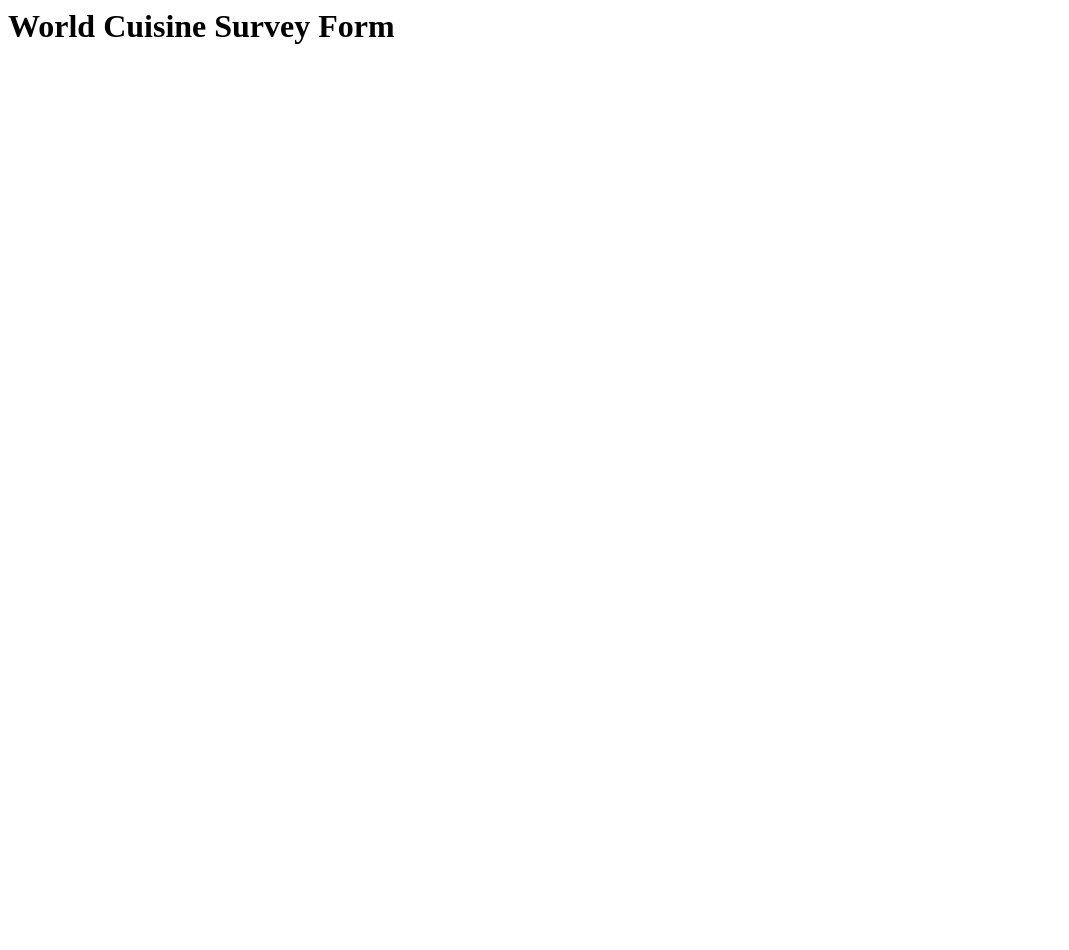
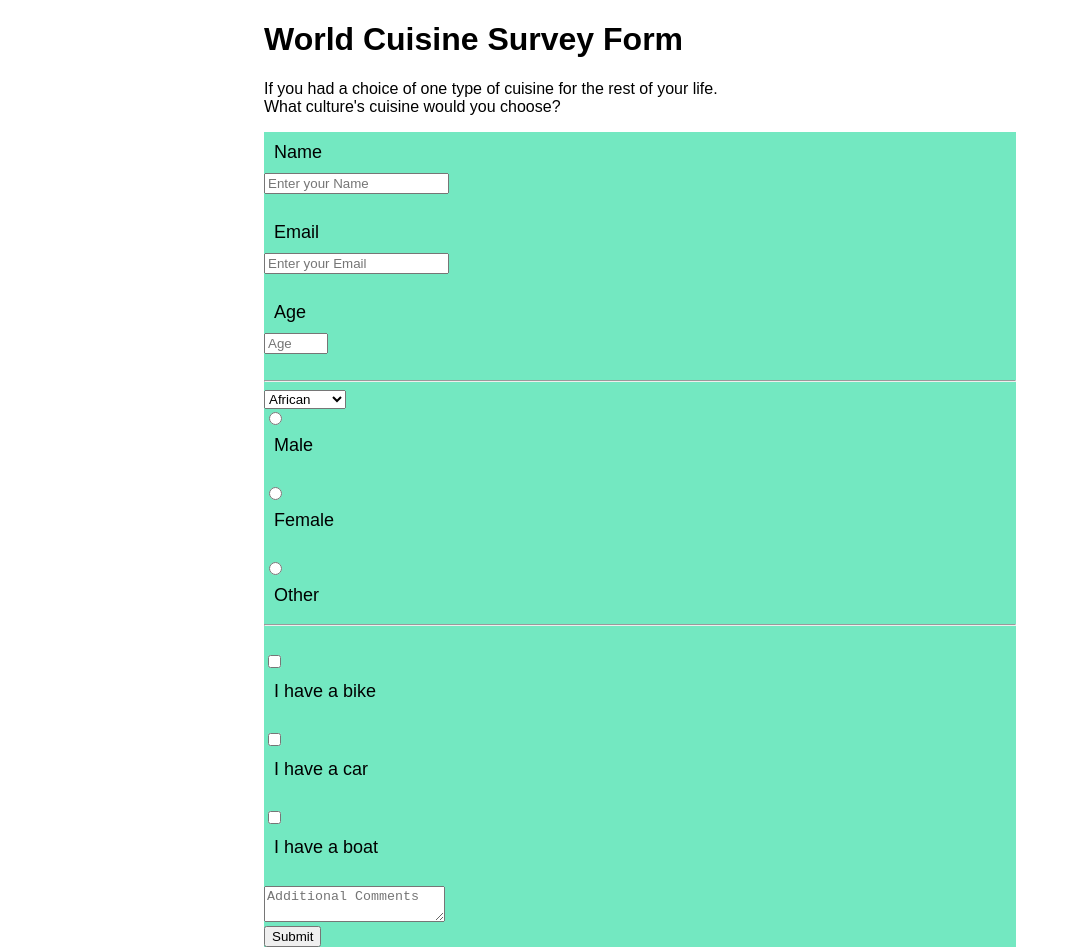
Before and after one commit to donbw/FreeCodeCamp-Repository, a plain HTML site: page Survey_Form/index.html in a window 1280 px wide. Shown: the whole page, without its empty margins (0-1069 px from the left). Before the commit the page ends 800 px from the top, so only its background shows below. Drawn offline with Linux system fonts and the light colour scheme.

Commit message:
freecodecamp survey project

```diff
--- a/Survey_Form/index.html
+++ b/Survey_Form/index.html
@@ -1,3 +1,88 @@
-<h1 id="title">
-  World Cuisine Survey Form
-</h1>
+<!DOCTYPE html>
+
+<style>
+body {
+  font-family: sans-serif;
+  padding-left: 20%;
+  padding-right: 20%;
+  }
+label {
+  font-size: 18px;
+  display: block;
+  padding: 10px;
+}
+input {
+  display: block;
+}
+form {
+  background-color: hsl(160, 72%, 68%);
+  box-shadow: 0 10px 20px rgba(0,0,0,0,19), 1 6px 6px rgba(0,0,0,0,23);
+}
+input.checkbox {
+  display: inline-block;
+}
+
+</style>
+
+<html lang="eng">
+  <body>
+    <h1 id="title">
+      World Cuisine Survey Form
+    </h1>
+
+    <p id="description">
+    If you had a choice of one type of cuisine for the rest of your life.  <br>
+    What culture's cuisine would you choose?
+    </p>
+    <form id="survey-form">
+      <label id=name-label>Name</label>
+      <input type="text" name="name" id="name" required placeholder="Enter your Name"><br>
+      <label id="email-label">Email</label>
+      <input type="email" name="email" id="email" required placeholder="Enter your Email"><br>
+      <label id="number-label">Age</label>
+      <input type="number" name="age" id="number" min="10" max="150" required placeholder="Age"><br>
+      <hr>
+      <select id="dropdown" name="Countries">
+        <option value="African">African</option>
+        <option value="American">American</option>
+        <option value="Australian">Australian</option>
+        <option value="Brazilian">Brazilian</option>
+        <option value="Chinese">Chinese</option>
+        <option value="French">French</option>
+        <option value="German">German</option>
+        <option value="India">India</option>
+        <option value="Italian">Italian</option>
+        <option value="Japanese">Japanese</option>
+        <option value="Korean">Korean</option>
+        <option value="Mexican">Mexican</option>
+        <option value="Russian">Russian</option>
+        <option value="Spanish">Spanish</option>
+        <option value="Thai">Thai</option>
+        <option value="Other">Other</option>
+      </select>
+
+      <br>
+
+      <input type="radio" id="male" name="gender" value="male">
+      <label for="male">Male</label><br>
+      <input type="radio" id="female" name="gender" value="female">
+      <label for="female">Female</label><br>
+      <input type="radio" id="other" name="gender" value="other">
+      <label for="other">Other</label>
+
+      <hr>
+      <br>
+
+      <input type="checkbox" id="vehicle1" name="vehicle1" value="Bike">
+      <label for="vehicle1"> I have a bike</label><br>
+      <input type="checkbox" id="vehicle2" name="vehicle2" value="Car">
+      <label for="vehicle2"> I have a car</label><br>
+      <input type="checkbox" id="vehicle3" name="vehicle3" value="Boat">
+      <label for="vehicle3"> I have a boat</label><br>
+
+      <textarea placeholder="Additional Comments"></textarea>
+      <input type="submit" id="submit">
+    </form>
+    <script type="java/script" src="https://cdn.freecodecamp.org/testable-projects-fcc/v1/bundle.js"></script>
+  </body>
+</html>
```
Also changed, not shown: 1 other file.
